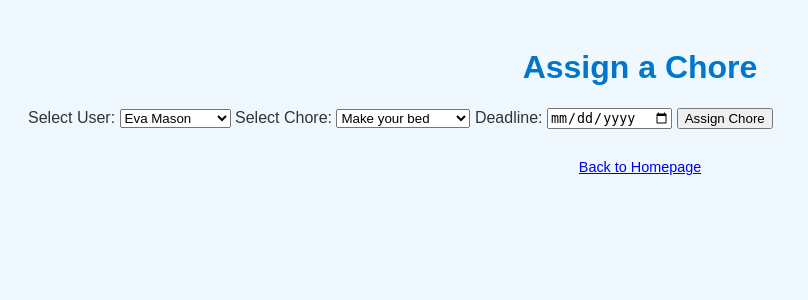
After one commit to MarkiiMark23/kids-reward-system, a Flask app: page /assign in a window 1280 px wide. The commit adds this page. Shown: the top 300 px of the page, without its empty margins (0-808 px from the left). Run offline with Flask 3, Linux system fonts and the light colour scheme.

Commit message:
Add chore assignment functionality and enhance user profile display

```diff
--- a/app.py
+++ b/app.py
@@ -1,5 +1,5 @@
-from flask import Flask, render_template, request, jsonify
-from flask_socketio import SocketIO
+from flask import Flask, render_template, request, jsonify # type: ignore
+from flask_socketio import SocketIO # type: ignore
 from datetime import datetime
 import os
 
@@ -30,6 +30,11 @@ penalties = [
     {"id": 3, "action": "Yelling", "points_lost": -3},
 ]
 
+assigned_chores = [
+    # Example:
+    # {"user_id": 1, "chore_id": 2, "deadline": "2025-01-25", "status": "Pending"}
+]
+
 # Routes
 @app.route('/home')
 def home():
@@ -53,6 +58,44 @@ def leaderboard():
     for user in sorted_users:
         user['points'] = max(0, min(user['points'], 100))
     return render_template('leaderboard.html', users=sorted_users)
+
+@app.route('/assign', methods=['GET', 'POST'])
+def assign_chore():
+    if request.method == 'POST':
+        data = request.form
+        user_id = int(data.get('user_id'))
+        chore_id = int(data.get('chore_id'))
+        deadline = data.get('deadline')
+
+        # Add the assigned chore to the database
+        assigned_chores.append({
+            "user_id": user_id,
+            "chore_id": chore_id,
+            "deadline": deadline,
+            "status": "Pending"
+        })
+
+        return render_template('assign.html', message="Chore assigned successfully!", users=users, chores=chores)
+
+    return render_template('assign.html', users=users, chores=chores)
+
+@app.route('/users/<int:user_id>/profile')
+def user_profile(user_id):
+    user = next((u for u in users if u['id'] == user_id), None)
+    if not user:
+        return "User not found", 404
+
+    # Get assigned chores for this user
+    user_assigned_chores = [
+        {
+            "task": next(c['task'] for c in chores if c['id'] == ac['chore_id']),
+            "deadline": ac['deadline'],
+            "status": ac['status']
+        }
+        for ac in assigned_chores if ac['user_id'] == user_id
+    ]
+
+    return render_template('profile.html', user=user, assigned_chores=user_assigned_chores)
 
 @app.route('/users/<int:user_id>/profile')
 def user_profile(user_id):
@@ -95,6 +138,36 @@ def add_chore_to_user(user_id):
         "timestamp": datetime.now().strftime('%Y-%m-%d %H:%M:%S')
     })
     return jsonify({"message": "Chore added successfully", "user": user}), 200
+
+@app.route('/api/chores/<int:user_id>/<int:chore_id>/complete', methods=['POST'])
+def complete_chore(user_id, chore_id):
+    # Find the assigned chore
+    assigned_chore = next(
+        (ac for ac in assigned_chores if ac['user_id'] == user_id and ac['chore_id'] == chore_id), None
+    )
+    user = next((u for u in users if u['id'] == user_id), None)
+    chore = next((c for c in chores if c['id'] == chore_id), None)
+
+    if not assigned_chore or not user or not chore:
+        return jsonify({"error": "Invalid user or chore"}), 400
+
+    if assigned_chore["status"] == "Completed":
+        return jsonify({"error": "Chore already completed"}), 400
+
+    # Mark the chore as completed
+    assigned_chore["status"] = "Completed"
+
+    # Award points to the user
+    user["points"] += chore["points"]
+
+    # Add to user's history
+    user["history"].append({
+        "action": f"Completed chore: {chore['task']}",
+        "points": chore["points"],
+        "timestamp": datetime.now().strftime('%Y-%m-%d %H:%M:%S')
+    })
+
+    return jsonify({"message": "Chore marked as completed successfully", "user": user}), 200
 
 # Add Penalty Points
 @app.route('/api/users/<int:user_id>/add_penalty', methods=['POST'])
--- /dev/null
+++ b/templates/assign.html
@@ -0,0 +1,44 @@
+<!DOCTYPE html>
+<html lang="en">
+<head>
+    <meta charset="UTF-8">
+    <meta name="viewport" content="width=device-width, initial-scale=1.0">
+    <title>Assign Chores</title>
+    <link rel="stylesheet" href="{{ url_for('static', filename='styles.css') }}">
+</head>
+<body>
+    <header>
+        <h1>Assign a Chore</h1>
+    </header>
+
+    <section>
+        {% if message %}
+        <p class="success">{{ message }}</p>
+        {% endif %}
+        <form method="POST">
+            <label for="user_id">Select User:</label>
+            <select id="user_id" name="user_id" required>
+                {% for user in users %}
+                <option value="{{ user.id }}">{{ user.name }}</option>
+                {% endfor %}
+            </select>
+
+            <label for="chore_id">Select Chore:</label>
+            <select id="chore_id" name="chore_id" required>
+                {% for chore in chores %}
+                <option value="{{ chore.id }}">{{ chore.task }}</option>
+                {% endfor %}
+            </select>
+
+            <label for="deadline">Deadline:</label>
+            <input type="date" id="deadline" name="deadline" required>
+
+            <button type="submit" class="btn">Assign Chore</button>
+        </form>
+    </section>
+
+    <footer>
+        <a href="{{ url_for('home') }}">Back to Homepage</a>
+    </footer>
+</body>
+</html>
```
Also changed, not shown: static/styles.css (+26 -0 lines), templates/profile.html (+30 -4 lines).
